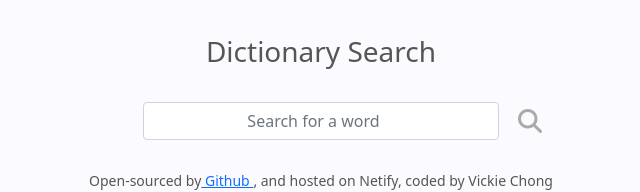
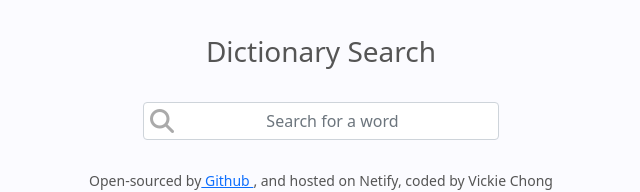
Before and after one commit to vickiechong/dictionary, a React (Create React App) app: page / in a window 1280 px wide. Shown: the top 192 px of the page, without its empty margins (319-959 px from the left). Built offline with nearby package versions, Linux system fonts and the light colour scheme.

Commit message:
Added API documentation integration

```diff
--- a/package.json
+++ b/package.json
@@ -6,6 +6,7 @@
     "@testing-library/jest-dom": "^5.14.1",
     "@testing-library/react": "^11.2.7",
     "@testing-library/user-event": "^12.8.3",
+    "axios": "^0.21.1",
     "bootstrap": "^5.0.1",
     "react": "^17.0.2",
     "react-dom": "^17.0.2",
--- a/src/Dictionary.css
+++ b/src/Dictionary.css
@@ -1,6 +1,6 @@
 .has-search .form-control {
-  padding-right: 4.375rem;
-  padding-left: 4.375rem;
+  padding-right: 0rem;
+  padding-left: 2.375rem;
   text-align: center;
 }
 
@@ -8,7 +8,7 @@
   position: absolute;
   z-index: 2;
   display: block;
-  width: 48.375rem;
+  width: 2.375rem;
   height: 2.375rem;
   line-height: 2.375rem;
   text-align: center;
--- a/src/Dictionary.js
+++ b/src/Dictionary.js
@@ -1,4 +1,5 @@
 import React, { useState } from "react";
+import axios from "axios";
 import "./Dictionary.css";
 
 export default function Dictonary() {
@@ -6,12 +7,22 @@ export default function Dictonary() {
 
   function handlesearch(event) {
     event.preventDefault();
-    alert(`${searchword}`);
+
+    let apiurl = `https://api.dictionaryapi.dev/api/v2/entries/en_GB/${searchword}`;
+
+    axios.get(apiurl).then(handleResponse);
   }
 
   function inputsearchword(event) {
     setSearchword(event.target.value);
   }
+
+  function handleResponse(response) {
+    console.log(response);
+  }
+
+  // api documentation -  https://dictionaryapi.dev/
+
   return (
     <div className="Dictionary row justify-content-center">
       <div className="col-4 ">
```
Also changed, not shown: 1 other file (tests, documents, lock files or other folders).
